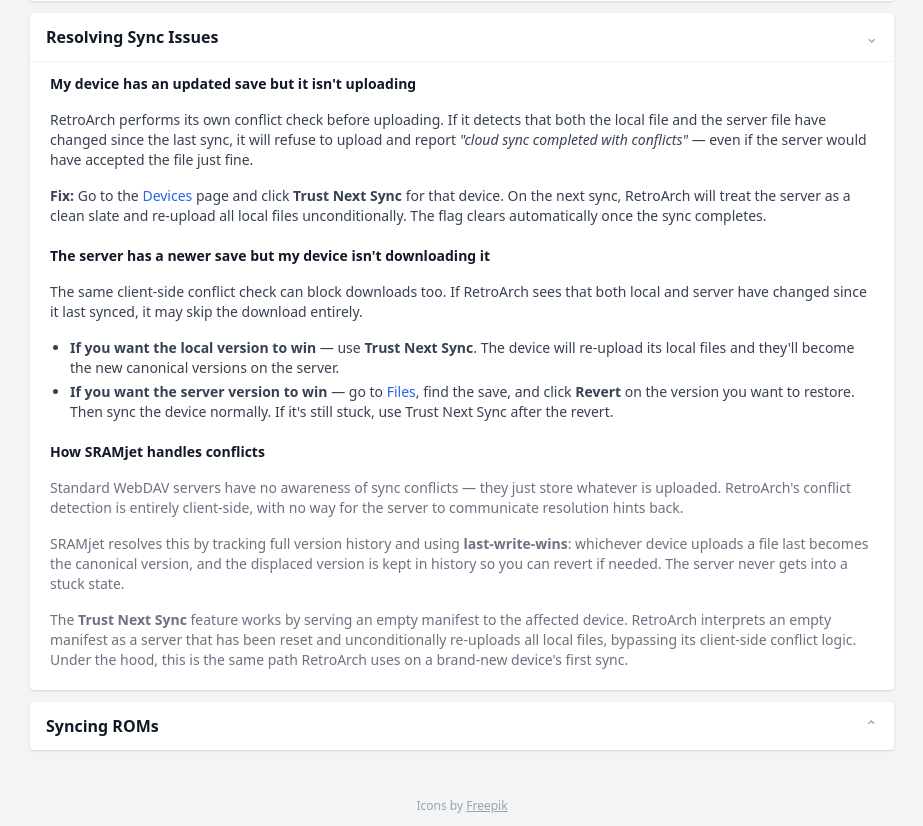
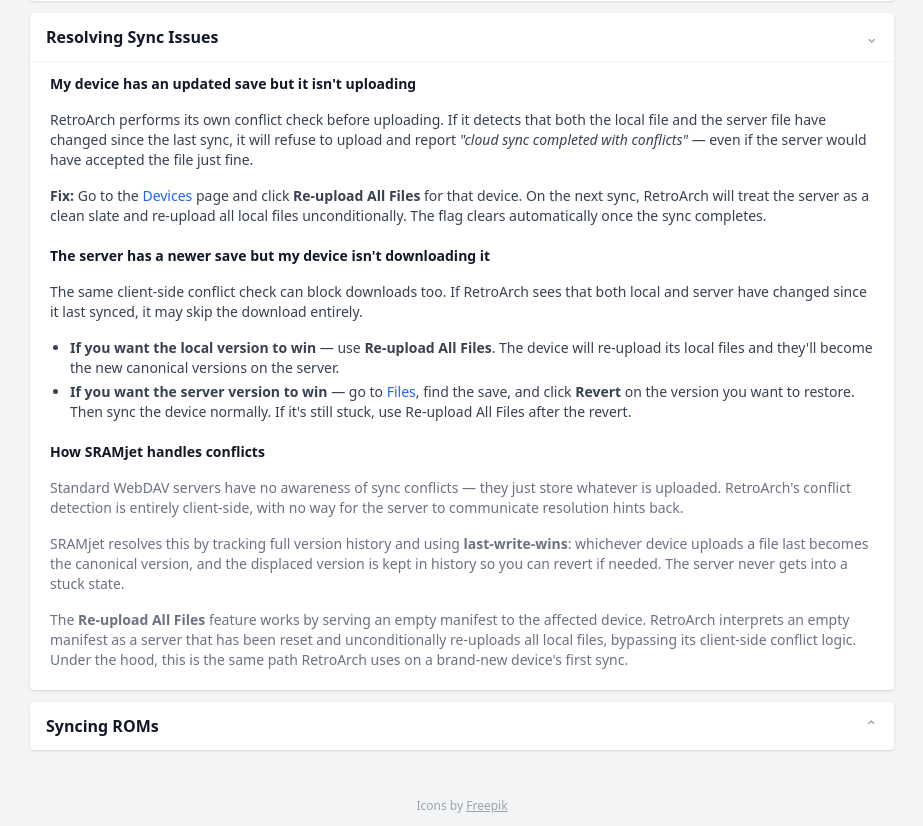
Before and after one commit to raygan/sramjet, a FastAPI app: page /help in a window 1280 px wide, after a click that opens the changed part. Shown: the part 171-997 px from the top of the page, without its empty margins (178-1101 px from the left). Run offline with FastAPI, Linux system fonts and the light colour scheme; parts of the project's set-up code (start-up, migrations or seed data) failed here and were passed over; some libraries are stand-ins or nearby versions.

Commit message:
Rename 'Trust Next Sync' to 'Re-upload All Files'
The old name implied the server was trusting the device, which was
confusing. The new name describes what actually happens from the user's
perspective. Internal code names (force_accept, is_force_accept, etc.)
unchanged.

Updated: devices.html button + badge + description, help.html (4 refs),
README.md, CONTRIBUTING.md, CLAUDE.md, models.py comment, engine.py
docstrings and comment, webdav/router.py comment.

Co-Authored-By: Claude Sonnet 4.6 <noreply@anthropic.com>

```diff
--- a/app/models.py
+++ b/app/models.py
@@ -15,7 +15,7 @@ class Device(Base):
     first_seen: Mapped[datetime] = mapped_column(DateTime, nullable=False)
     last_sync: Mapped[datetime | None] = mapped_column(DateTime, nullable=True)
 
-    # Trust Next Sync — set to the activation timestamp; None = inactive.
+    # Re-upload All Files — set to the activation timestamp; None = inactive.
     force_accept_at: Mapped[datetime | None] = mapped_column(DateTime, nullable=True)
 
     # Per-device quarantine settings.
--- a/app/webdav/router.py
+++ b/app/webdav/router.py
@@ -113,7 +113,7 @@ async def _serve_manifest(device_name: str, db: AsyncSession) -> Response:
     device, _ = await get_or_create_device(db, device_name)
     await db.commit()
 
-    # Trust next sync: serve empty manifest so RetroArch re-uploads everything.
+    # Re-upload All Files: serve empty manifest so RetroArch re-uploads everything.
     if is_force_accept(device):
         return Response(content=b"[]", media_type="application/json")
 
--- a/templates/help.html
+++ b/templates/help.html
@@ -115,19 +115,19 @@
 
     <h3 class="font-semibold text-gray-900 dark:text-gray-100">My device has an updated save but it isn't uploading</h3>
     <p>RetroArch performs its own conflict check before uploading. If it detects that both the local file and the server file have changed since the last sync, it will refuse to upload and report <em>"cloud sync completed with conflicts"</em> — even if the server would have accepted the file just fine.</p>
-    <p><strong>Fix:</strong> Go to the <a href="/devices" class="text-blue-600 dark:text-blue-400 hover:underline">Devices</a> page and click <strong>Trust Next Sync</strong> for that device. On the next sync, RetroArch will treat the server as a clean slate and re-upload all local files unconditionally. The flag clears automatically once the sync completes.</p>
+    <p><strong>Fix:</strong> Go to the <a href="/devices" class="text-blue-600 dark:text-blue-400 hover:underline">Devices</a> page and click <strong>Re-upload All Files</strong> for that device. On the next sync, RetroArch will treat the server as a clean slate and re-upload all local files unconditionally. The flag clears automatically once the sync completes.</p>
 
     <h3 class="font-semibold text-gray-900 dark:text-gray-100 pt-1">The server has a newer save but my device isn't downloading it</h3>
     <p>The same client-side conflict check can block downloads too. If RetroArch sees that both local and server have changed since it last synced, it may skip the download entirely.</p>
     <ul class="list-disc pl-5 space-y-1">
-      <li><strong>If you want the local version to win</strong> — use <strong>Trust Next Sync</strong>. The device will re-upload its local files and they'll become the new canonical versions on the server.</li>
-      <li><strong>If you want the server version to win</strong> — go to <a href="/files" class="text-blue-600 dark:text-blue-400 hover:underline">Files</a>, find the save, and click <strong>Revert</strong> on the version you want to restore. Then sync the device normally. If it's still stuck, use Trust Next Sync after the revert.</li>
+      <li><strong>If you want the local version to win</strong> — use <strong>Re-upload All Files</strong>. The device will re-upload its local files and they'll become the new canonical versions on the server.</li>
+      <li><strong>If you want the server version to win</strong> — go to <a href="/files" class="text-blue-600 dark:text-blue-400 hover:underline">Files</a>, find the save, and click <strong>Revert</strong> on the version you want to restore. Then sync the device normally. If it's still stuck, use Re-upload All Files after the revert.</li>
     </ul>
 
     <h3 class="font-semibold text-gray-900 dark:text-gray-100 pt-1">How SRAMjet handles conflicts</h3>
     <p class="text-gray-500 dark:text-gray-400">Standard WebDAV servers have no awareness of sync conflicts — they just store whatever is uploaded. RetroArch's conflict detection is entirely client-side, with no way for the server to communicate resolution hints back.</p>
     <p class="text-gray-500 dark:text-gray-400">SRAMjet resolves this by tracking full version history and using <strong>last-write-wins</strong>: whichever device uploads a file last becomes the canonical version, and the displaced version is kept in history so you can revert if needed. The server never gets into a stuck state.</p>
-    <p class="text-gray-500 dark:text-gray-400">The <strong>Trust Next Sync</strong> feature works by serving an empty manifest to the affected device. RetroArch interprets an empty manifest as a server that has been reset and unconditionally re-uploads all local files, bypassing its client-side conflict logic. Under the hood, this is the same path RetroArch uses on a brand-new device's first sync.</p>
+    <p class="text-gray-500 dark:text-gray-400">The <strong>Re-upload All Files</strong> feature works by serving an empty manifest to the affected device. RetroArch interprets an empty manifest as a server that has been reset and unconditionally re-uploads all local files, bypassing its client-side conflict logic. Under the hood, this is the same path RetroArch uses on a brand-new device's first sync.</p>
 
   </div>
 </details>
```
Also changed, not shown: CLAUDE.md (+1 -1 lines), CONTRIBUTING.md (+1 -1 lines), app/sync/engine.py (+7 -7 lines), templates/devices.html (+6 -5 lines), README.md.
